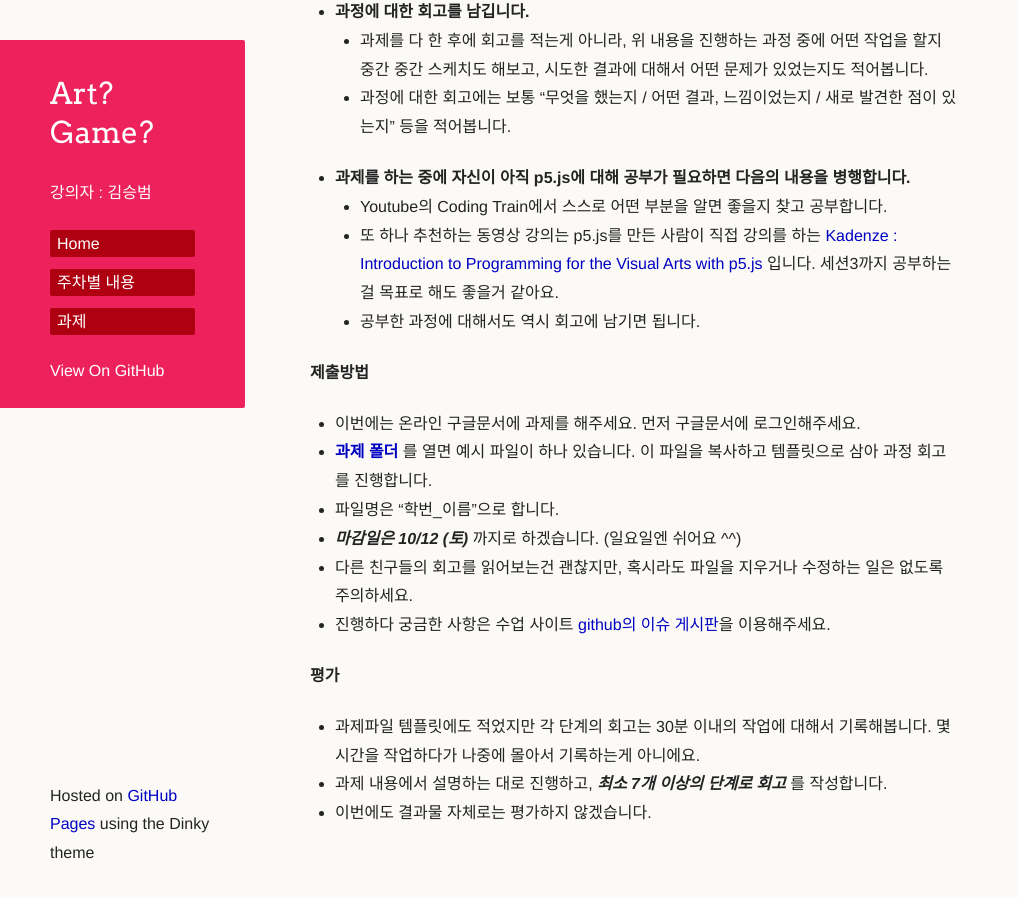
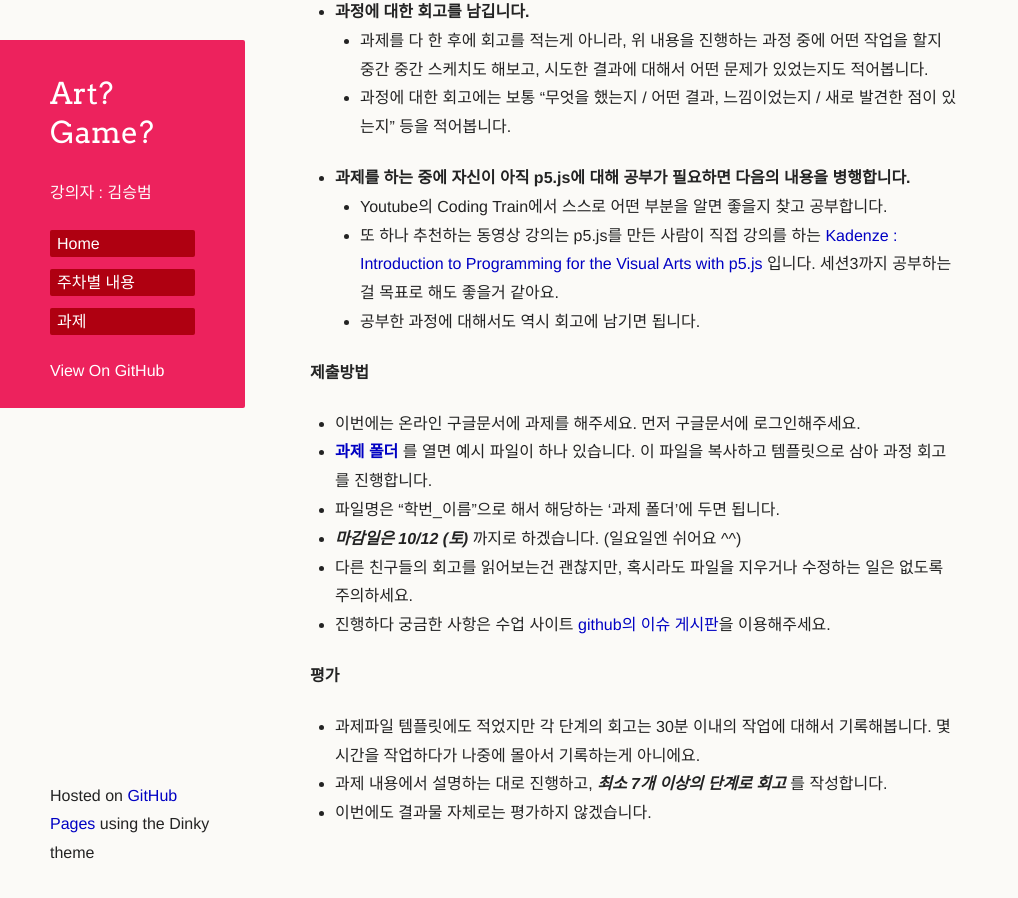
Before and after one commit to picxenk/SIA2019ArtGame, a Jekyll site: the page built from homework.md, in a window 1280 px wide and 900 px high, scrolled down 2220 px. Shown: the whole window, without its empty margins (0-1018 px from the left). Built offline with Jekyll 4.4.1, drawn with Linux system fonts in a browser that asks for light colours; our own code applies the rules of GitHub Pages for plain Markdown files; a script that is not in the unit is left out; the repository's description, which GitHub fills in, is left out.

Commit message:
Update homework.md

```diff
--- a/homework.md
+++ b/homework.md
@@ -66,7 +66,7 @@
 **제출방법**
  * 이번에는 온라인 구글문서에 과제를 해주세요. 먼저 구글문서에 로그인해주세요.
  * **[과제 폴더](https://drive.google.com/drive/folders/1mpnglmL9HTCzJWQABKuO6EpvBTRtCqk2)** 를 열면 예시 파일이 하나 있습니다. 이 파일을 복사하고 템플릿으로 삼아 과정 회고를 진행합니다.
- * 파일명은 "학번_이름"으로 합니다.
+ * 파일명은 "학번_이름"으로 해서 해당하는 '과제 폴더'에 두면 됩니다.
  * ***마감일은 10/12 (토)*** 까지로 하겠습니다. (일요일엔 쉬어요 ^^)
  * 다른 친구들의 회고를 읽어보는건 괜찮지만, 혹시라도 파일을 지우거나 수정하는 일은 없도록 주의하세요.
  * 진행하다 궁금한 사항은 수업 사이트 [github의 이슈 게시판](https://github.com/picxenk/SIA2019ArtGame/issues)을 이용해주세요.
```
